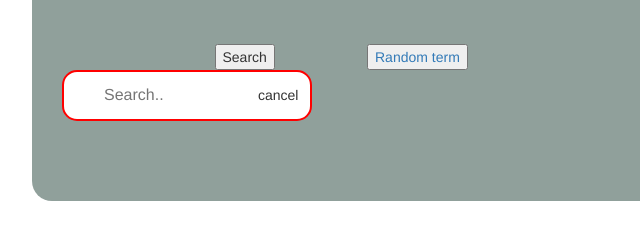
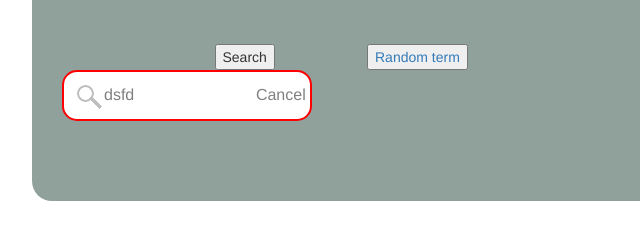
Before and after one commit to ChaosPredictor/05-WikipediaViewer, a plain HTML site: page index.html in a window 1280 px wide. Both pictures are taken after a click on the button "Search". Shown: the part 186-426 px from the top of the page, 288-928 px from the left. Drawn offline with nearby package versions, Linux system fonts and the light colour scheme.

Commit message:
working input div show/hide

```diff
--- a/css/main.css
+++ b/css/main.css
@@ -18,19 +18,15 @@ input[type=text] {
 	border: 2px solid red;
 	border-radius: 3px;
 	font-size: 16px;
-	background-color: white;
-	background-image: url('searchicon.png');
-	background-position: 10px 10px;
-	background-repeat: no-repeat;
+	color: gray;
 	padding: 12px 20px 12px 40px;
 	 -webkit-transition: width 0.4s ease-in-out;
 	transition: width 0.4s ease-in-out;
 	border-radius: 15px;
-  background-color: white;
-  background-image: url('searchicon.png');
+	background-color: white;
+  background-image: url(../img/search.png);
   background-position: 10px 10px;
   background-repeat: no-repeat;
-  padding-left: 40px;
 }
 
 input[type=text]:focus {
@@ -38,5 +34,13 @@ input[type=text]:focus {
 }
 
 button[type=cancel] {
-	margin-left: -60px;
+	margin-left: -66px;
+	background: none;
+	border: none;
+	font-size: 16px;
+	color: gray;
 }
+
+#input-div{
+	display:none;
+}
--- a/index.html
+++ b/index.html
@@ -20,7 +20,12 @@
 					<button>Random term</button>
 				</a>
 			</div>
-			<div class="col-md-12 input-div">
+			<div class="col-md-12" id="input-div">
+				<input type="text", value="dsfd", placeholder="Search..">
+				</input>
+				<button type="cancel", id="closeSearch" >
+					Cancel
+				</button>
 			</div>
 		</div>
 	</body>
--- a/js/main.js
+++ b/js/main.js
@@ -1,5 +1,3 @@
-var inputText;
-var	inputButton;
 
 $(document).ready(function(){
 	startup();
@@ -7,25 +5,20 @@ $(document).ready(function(){
 	document.getElementById("search").addEventListener("click", function(){
 		addInput();
 	});
+
+    document.getElementById("closeSearch").addEventListener("click", function(){
+	    removeInput();
+	});
+
 });
 
 function startup(){
-	inputText = document.createElement("INPUT");
-	inputText.setAttribute("type", "text");
-	inputText.setAttribute("value", "");
-	inputText.setAttribute("placeholder", "Search..");
-	inputButton = document.createElement("BUTTON");
-	inputButton.setAttribute("type", "cancel");
-	inputButton.style.background = "none";
-	inputButton.style.border = "none";
-	inputButton.innerHTML = 'cancel';
 }
 
 function removeInput(){
-
+	$("#input-div").hide();
 }
 
 function addInput(){
-	$(".input-div").append(inputText);
-	$(".input-div").append(inputButton);
+	$("#input-div").show();
 }
```
Also changed, not shown: img/search.png (added), search.png (added).
